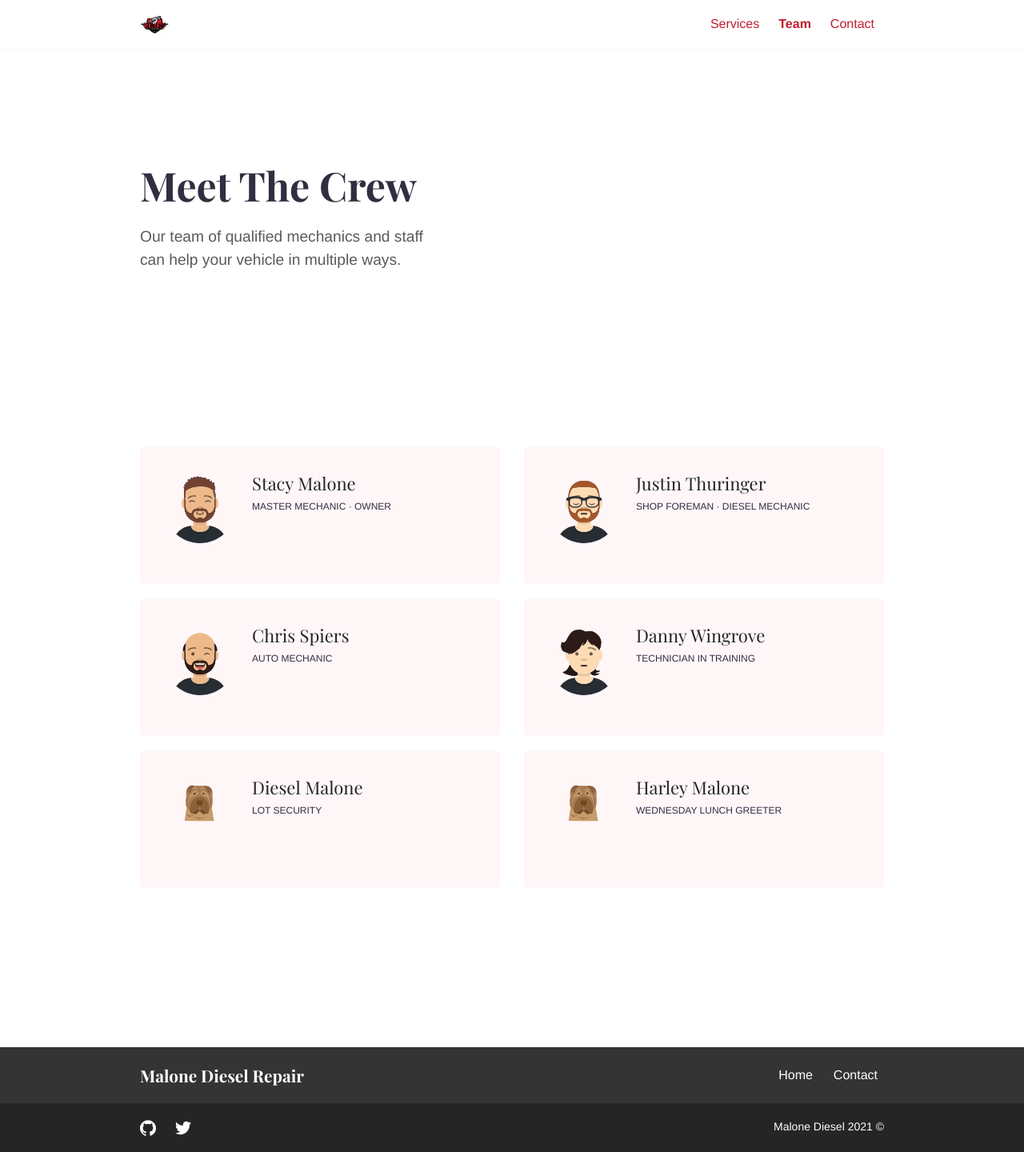
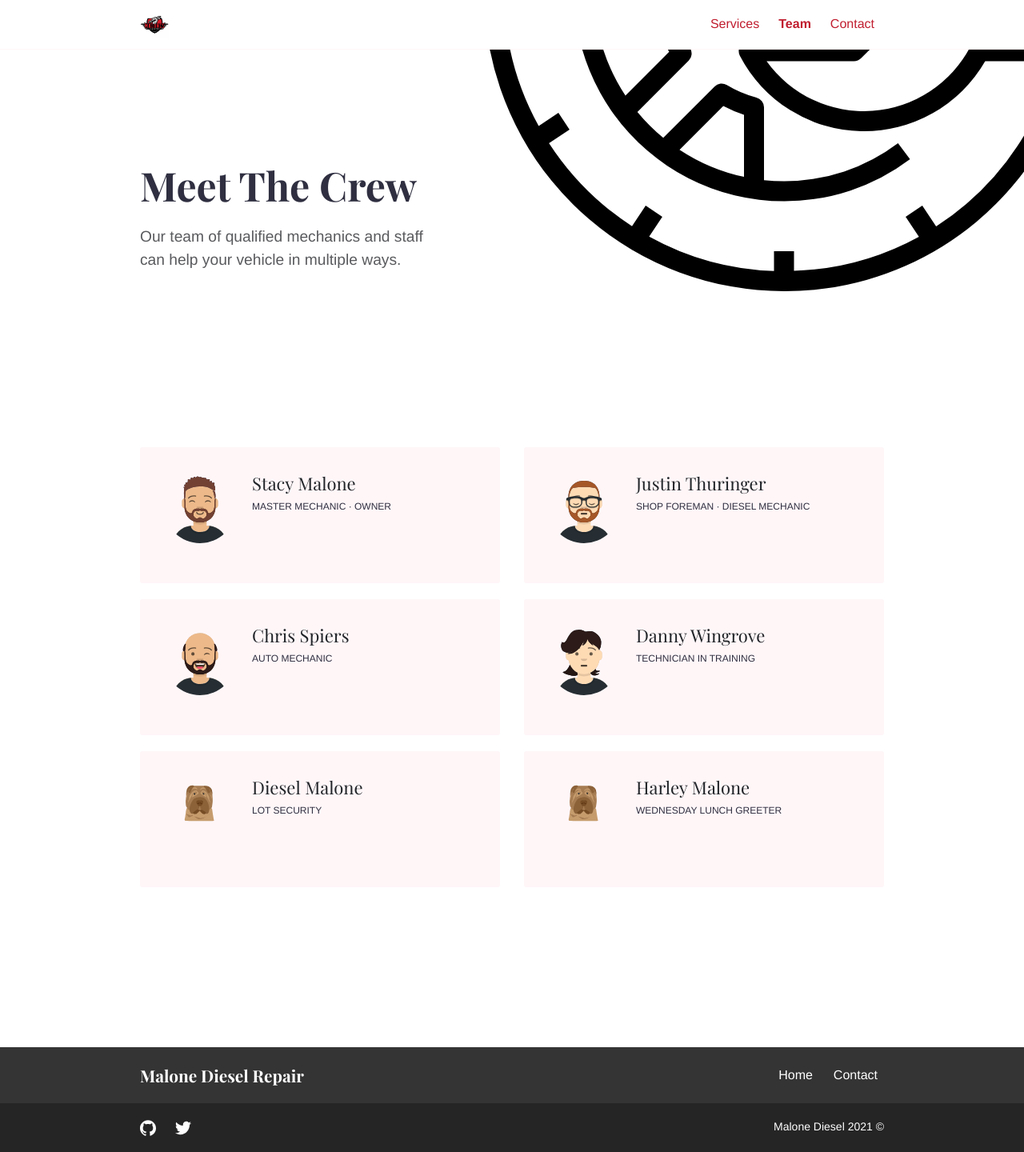
Before and after one commit to MalonesDiesel/malonesdiesel.github.io, a Jekyll site: the page built from team.md, in a window 1280 px wide. Shown: the whole page at 80% size. Built offline with Jekyll 4.4.1, drawn with Linux system fonts in a browser that asks for light colours.

Commit message:
Update team.md

```diff
--- a/team.md
+++ b/team.md
@@ -2,6 +2,7 @@
 title: Team
 layout: teams
 permalink: /team/
+intro_image: "images/illustrations/noun_tire_maintenance_1689271.svg"
 intro_image_absolute: true
 intro_image_hide_on_mobile: false
 ---
```
